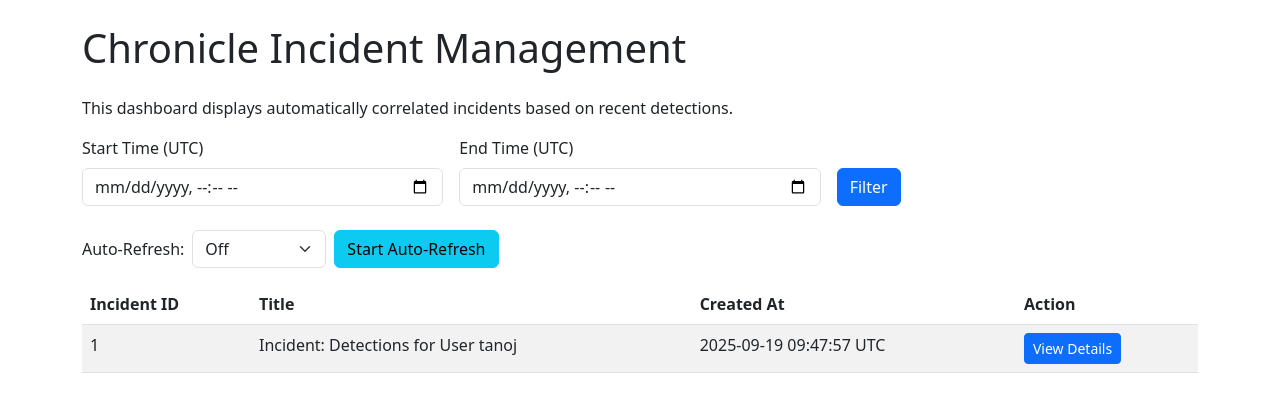
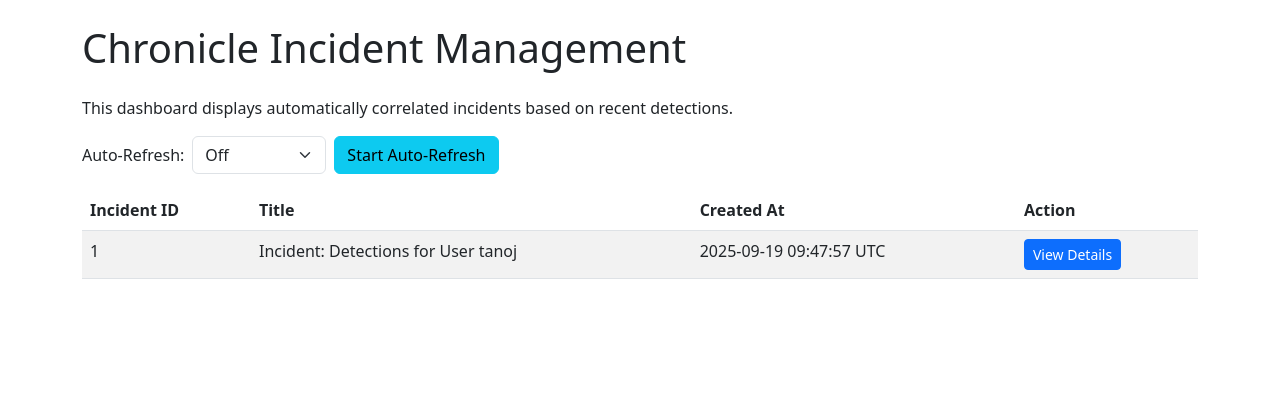
Before and after one commit to abhishekpeddada/siem_project, a Flask app: template templates/dashboard.html in a window 1280 px wide. Shown: the part 76-488 px from the top of the page. Run offline with Flask 3, Linux system fonts and the light colour scheme; the template is opened without the code that fills it: values that come from a table or form of the project are taken from there, others are empty.

Commit message:
Revert "add option to select timeframe in dashboard and also add udm chat persistance"
This reverts commit 1fbec24d8df17ac4330cbefefddbe0613e4f3428.

```diff
--- a/app.py
+++ b/app.py
@@ -194,20 +194,12 @@
 def dashboard():
     """Renders the main dashboard, listing all incidents."""
     try:
-        # Get time parameters from the request, or use a default
-        start_time_str = request.args.get("start_time")
-        end_time_str = request.args.get("end_time")
+        # Fetch detections for monitored rules and create/update incidents
+        end_time_obj = datetime.datetime.now(datetime.timezone.utc)
+        start_time_obj = end_time_obj - datetime.timedelta(hours=24)
+        start_time_iso = start_time_obj.isoformat(timespec='seconds').replace('+00:00', 'Z')
+        end_time_iso = end_time_obj.isoformat(timespec='seconds').replace('+00:00', 'Z')
 
-        if not start_time_str or not end_time_str:
-            end_time_obj = datetime.datetime.now(datetime.timezone.utc)
-            start_time_obj = end_time_obj - datetime.timedelta(hours=24)
-            start_time_str = start_time_obj.strftime("%Y-%m-%dT%H:%M")
-            end_time_str = end_time_obj.strftime("%Y-%m-%dT%H:%M")
-
-        start_time_iso = format_to_chronicle_time(start_time_str)
-        end_time_iso = format_to_chronicle_time(end_time_str)
-
-        # Fetch detections for monitored rules and create/update incidents
         all_new_detections = []
         for version_id in MONITORED_RULE_IDS:
             detections, _ = get_detections_for_rule(
@@ -225,12 +217,7 @@
 
         # Now, fetch all incidents to display on the dashboard
         incidents = Incident.query.order_by(Incident.created_at.desc()).all()
-        return render_template(
-            "dashboard.html",
-            incidents=incidents,
-            start_time=start_time_str,
-            end_time=end_time_str
-        )
+        return render_template("dashboard.html", incidents=incidents)
     except Exception as e:
         return f"An error occurred: {e}", 500
 
@@ -276,6 +263,8 @@
     except Exception as e:
         return jsonify({"error": f"UDM Search failed: {str(e)}"}), 500
 
+# In app.py, replace the existing chat() function with this one
+
 @app.route("/api/chat", methods=["POST"])
 def chat():
     """Handles the Gemini chat request for log analysis."""
@@ -283,7 +272,7 @@
         data = request.json
         prompt = data.get("prompt")
         incident_id = data.get("incident_id")
-        logs = data.get("logs")
+        logs = data.get("logs") # This is a new field to handle ad-hoc logs
 
         if not prompt:
             return jsonify({"error": "Prompt is required"}), 400
@@ -291,6 +280,7 @@
         chat_history = []
 
         if incident_id:
+            # Logic for Incident-based chat (existing functionality)
             incident = Incident.query.get_or_404(incident_id)
             all_logs_string = ""
             for detection_link in incident.detections:
@@ -304,6 +294,7 @@
             for msg in history:
                 chat_history.append({"role": "user" if msg.sender == 'user' else 'model', "parts": [{"text": msg.message}]})
         else:
+            # Logic for ad-hoc UDM search (new functionality)
             if not logs:
                 return jsonify({"error": "Logs are required for ad-hoc analysis"}), 400
             chat_history.append({"role": "user", "parts": [{"text": f"Raw Logs for Ad-Hoc Analysis:\n\n{logs}\n\n"}]})
@@ -333,6 +324,7 @@
         result = response.json()
         generated_text = result.get('candidates', [{}])[0].get('content', {}).get('parts', [{}])[0].get('text', 'No response from AI.')
 
+        # Only save messages to the database if an incident ID is present
         if incident_id:
             user_msg = ChatMessage(incident_id=incident_id, sender='user', message=prompt)
             ai_msg = ChatMessage(incident_id=incident_id, sender='ai', message=generated_text)
--- a/templates/dashboard.html
+++ b/templates/dashboard.html
@@ -28,22 +28,6 @@
     <div class="container">
         <h1 class="mb-4">Chronicle Incident Management</h1>
         <p>This dashboard displays automatically correlated incidents based on recent detections.</p>
-
-        <form id="dashboardForm" method="GET" class="mb-4">
-            <div class="row g-3 align-items-end">
-                <div class="col-md-4">
-                    <label for="start_time" class="form-label">Start Time (UTC)</label>
-                    <input type="datetime-local" class="form-control" id="start_time" name="start_time" value="{{ start_time }}">
-                </div>
-                <div class="col-md-4">
-                    <label for="end_time" class="form-label">End Time (UTC)</label>
-                    <input type="datetime-local" class="form-control" id="end_time" name="end_time" value="{{ end_time }}">
-                </div>
-                <div class="col-md-4">
-                    <button type="submit" class="btn btn-primary">Filter</button>
-                </div>
-            </div>
-        </form>
 
         <div class="mb-3 d-flex align-items-center">
             <label for="refreshInterval" class="form-label me-2 mb-0">Auto-Refresh:</label>
@@ -94,10 +78,7 @@
         function startAutoRefresh(interval) {
             if (interval > 0) {
                 refreshIntervalId = setInterval(() => {
-                    const url = new URL(window.location.href);
-                    url.searchParams.set('start_time', document.getElementById('start_time').value);
-                    url.searchParams.set('end_time', document.getElementById('end_time').value);
-                    window.location.href = url.href;
+                    window.location.reload();
                 }, interval);
                 refreshButton.textContent = "Stop Auto-Refresh";
                 refreshButton.classList.remove('btn-info');
```
Also changed, not shown: templates/udm_search.html (+6 -24 lines), instance/app_data.db.
